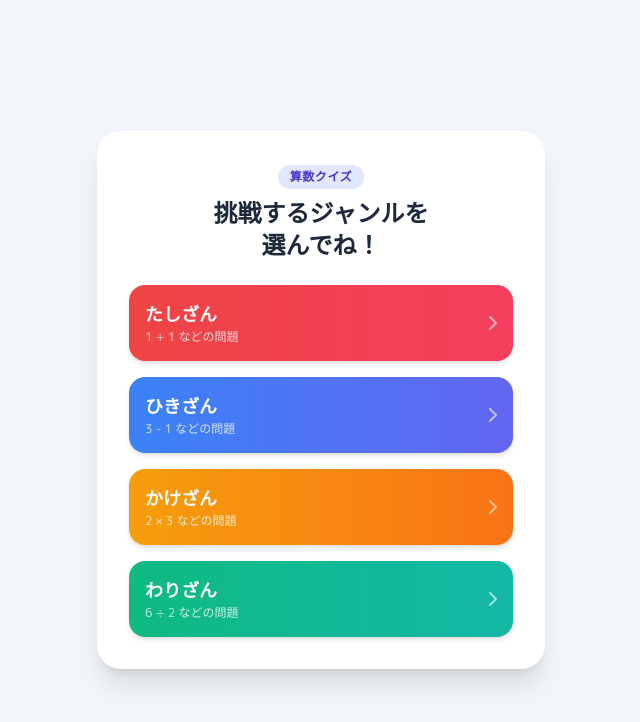
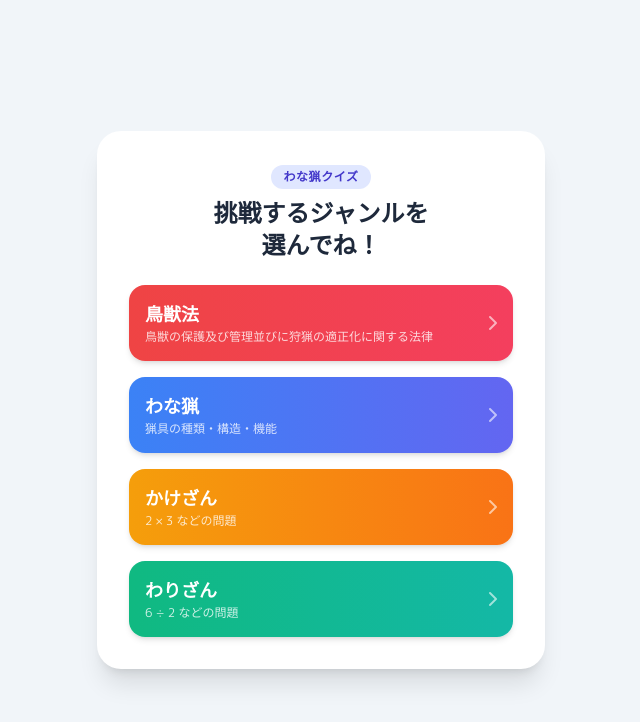
Before and after one commit to tukushi-git/trapping_license_quiz, a plain HTML site: page index.html in a window 1280 px wide. Shown: the whole page, without its empty margins (319-959 px from the left). Drawn offline with nearby package versions, Linux system fonts and the light colour scheme.

Commit message:
Add files via upload

```diff
--- a/index.html
+++ b/index.html
@@ -15,23 +15,23 @@
 
   <div class="w-full max-w-md bg-white rounded-3xl shadow-xl p-6 md:p-8">
     <div class="text-center mb-6">
-      <span class="inline-block bg-indigo-100 text-indigo-700 font-bold px-3 py-1 rounded-full text-xs tracking-wider uppercase mb-2">算数クイズ</span>
+      <span class="inline-block bg-indigo-100 text-indigo-700 font-bold px-3 py-1 rounded-full text-xs tracking-wider uppercase mb-2">わな猟クイズ</span>
       <h1 class="text-2xl font-extrabold text-slate-800">挑戦するジャンルを<br>選んでね！</h1>
     </div>
 
     <div class="grid grid-cols-1 gap-4">
       <a href="quiz.html?mode=addition" class="group flex items-center justify-between p-4 bg-gradient-to-r from-red-500 to-rose-500 text-white rounded-2xl shadow-md hover:shadow-lg transform hover:-translate-y-0.5 transition-all">
         <div class="text-left">
-          <div class="font-extrabold text-lg">たしざん</div>
-          <div class="text-xs text-white/80">1 + 1 などの問題</div>
+          <div class="font-extrabold text-lg">鳥獣法</div>
+          <div class="text-xs text-white/80">鳥獣の保護及び管理並びに狩猟の適正化に関する法律</div>
         </div>
         <i class="fa-solid fa-chevron-right text-white/60 group-hover:text-white group-hover:translate-x-1 transition-all"></i>
       </a>
 
       <a href="quiz.html?mode=subtraction" class="group flex items-center justify-between p-4 bg-gradient-to-r from-blue-500 to-indigo-500 text-white rounded-2xl shadow-md hover:shadow-lg transform hover:-translate-y-0.5 transition-all">
         <div class="text-left">
-          <div class="font-extrabold text-lg">ひきざん</div>
-          <div class="text-xs text-white/80">3 - 1 などの問題</div>
+          <div class="font-extrabold text-lg">わな猟</div>
+          <div class="text-xs text-white/80">猟具の種類・構造・機能</div>
         </div>
         <i class="fa-solid fa-chevron-right text-white/60 group-hover:text-white group-hover:translate-x-1 transition-all"></i>
       </a>
```
